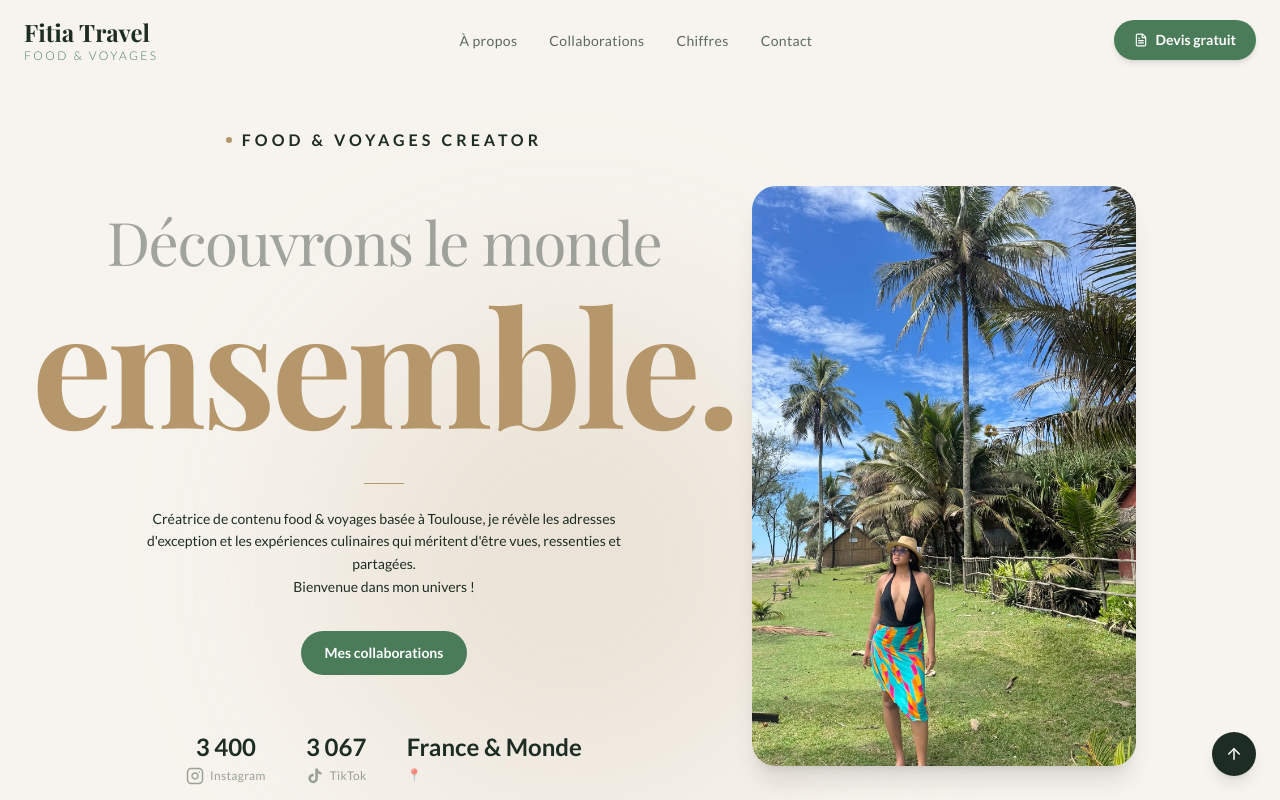
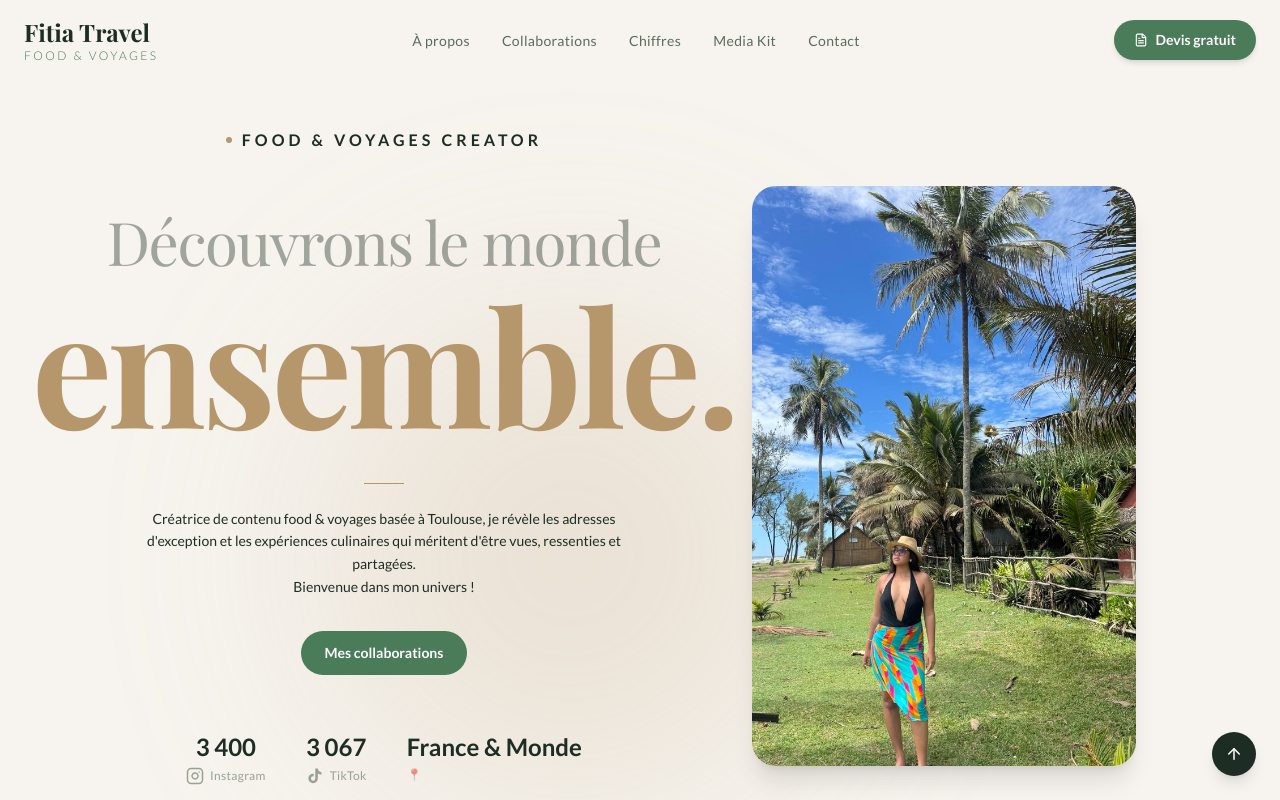
Before and after one commit to fitia04/portfolio-site, a Next.js app: page / in a window 1280 px wide. Shown: the top 800 px of the page. Built offline with nearby package versions, Linux system fonts and the light colour scheme; a web font is replaced by a local one.

Commit message:
feat(media-kit): add navigation links and navbar/footer to media-kit page

```diff
--- a/app/components/Footer.tsx
+++ b/app/components/Footer.tsx
@@ -10,6 +10,7 @@
   { href: "#about", label: "À propos" },
   { href: "#collaborations", label: "Collaborations" },
   { href: "#stats", label: "Chiffres clés" },
+  { href: "/media-kit", label: "Media Kit" },
   { href: "#contact", label: "Contact" },
 ];
 
--- a/app/components/Navbar.tsx
+++ b/app/components/Navbar.tsx
@@ -8,6 +8,7 @@
   { href: "#about", label: "À propos" },
   { href: "#collaborations", label: "Collaborations" },
   { href: "#stats", label: "Chiffres" },
+  { href: "/media-kit", label: "Media Kit" },
   { href: "#contact", label: "Contact" },
 ];
 
--- a/app/media-kit/page.tsx
+++ b/app/media-kit/page.tsx
@@ -1,4 +1,6 @@
 import type { Metadata } from "next";
+import Navbar from "@/app/components/Navbar";
+import Footer from "@/app/components/Footer";
 import MediaKitClient from "./MediaKitClient";
 
 export const metadata: Metadata = {
@@ -13,5 +15,11 @@
 };
 
 export default function MediaKitPage() {
-  return <MediaKitClient />;
+  return (
+    <>
+      <Navbar />
+      <MediaKitClient />
+      <Footer />
+    </>
+  );
 }
```
